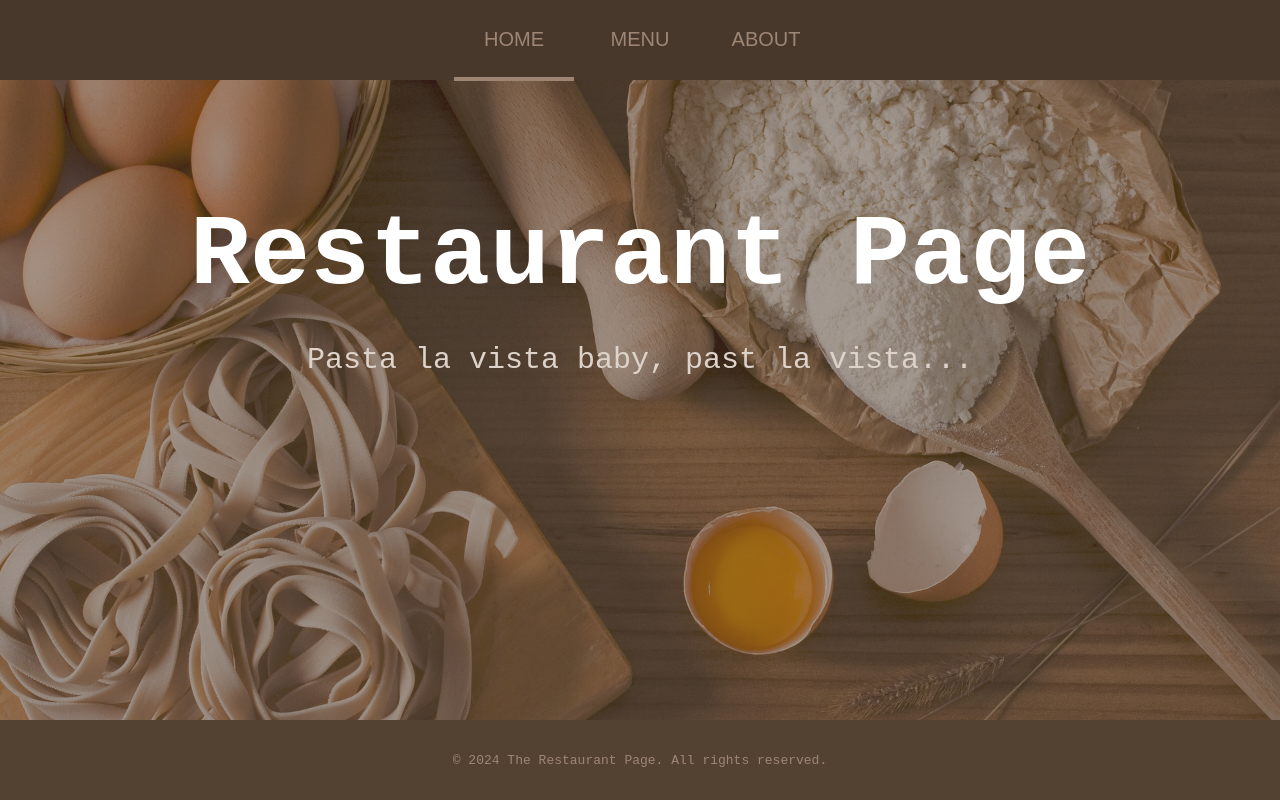
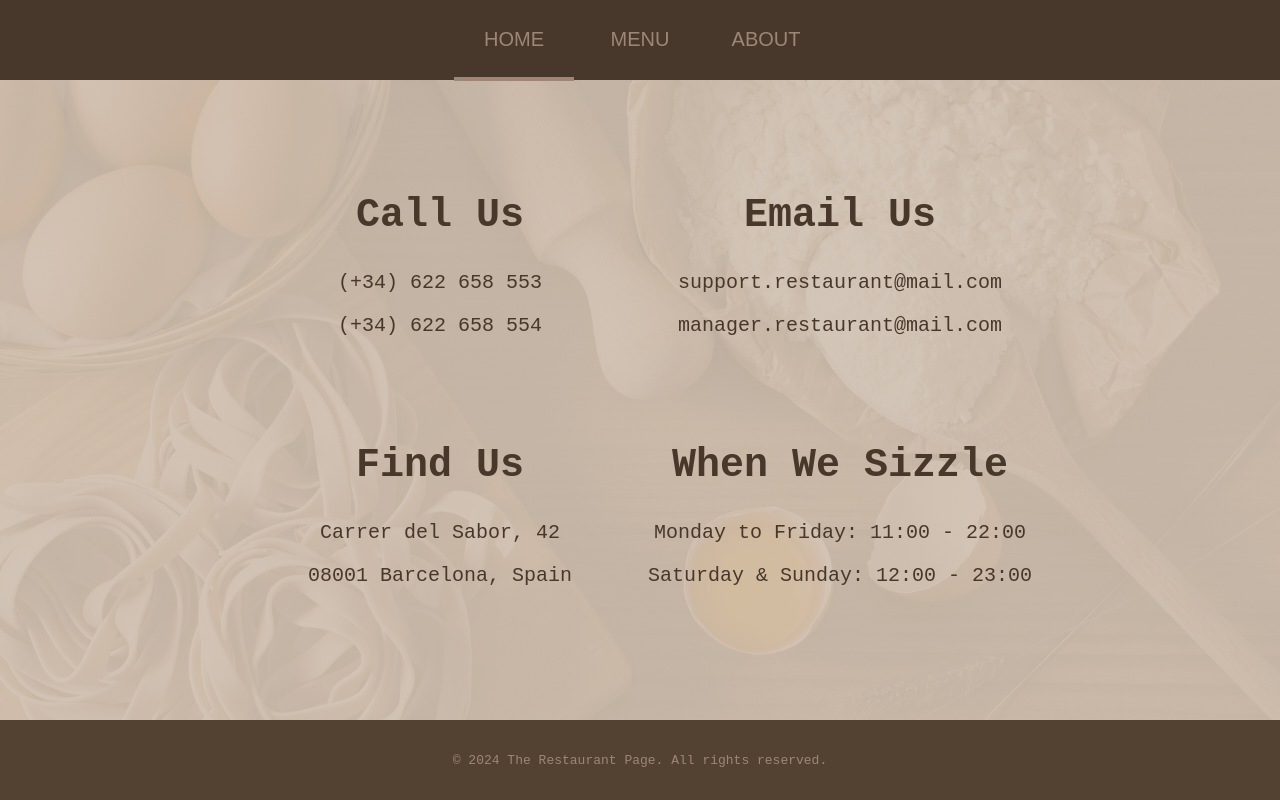
Before and after one commit to tutti-hub/restaurant-page, a website built with webpack: page index.html in a window 1280 px wide. Built offline with nearby package versions, Linux system fonts and the light colour scheme.

Commit message:
wip: about page markup

```diff
--- a/index.html
+++ b/index.html
@@ -17,23 +17,35 @@
         </header>
 
         <div id="content">
+            <div class="about">
+                <div class="contacts">
 
-            <!-- <div class="home">
-                <h1>Restaurant Page</h1>
-                <p>Pasta la vista baby, pasta la vista...</p>
-                </div> -->
+                    <div class=contact>
+                        <h2>Call Us</h2>
+                        <p>(+34) 622 658 553</p>
+                        <p>(+34) 622 658 554</p>
+                    </div>
 
-                <!-- <div class="menu">
-                    <h2>Menu:</h2>
-                    <div class="menu-list">
-                    <div class="dish">
-                    <div class="dish-title">Lorem ipsum dolor sitdiv</div>
-                    <div class="dish-description">Lorem ipsum dolor amet consectetur adipisicing.</div>
-                    <div class="dish-region">Lorem</div>
-                    <div class="dish-price">9</div>
+                    <div class=contact>
+                        <h2>Email Us</h2>
+                        <p>support.restaurant@mail.com</p>
+                        <p>manager.restaurant@mail.com</p>
                     </div>
+
+                    <div class="contact">
+                        <h2>Find Us</h2>
+                        <p>Carrer del Sabor, 42</p>
+                        <p>08001 Barcelona, Spain</p>
                     </div>
-                    </div> -->
+
+                    <div class="contact">
+                        <h2>When We Sizzle</h2>
+                        <p>Monday to Friday: 11:00 - 22:00</p>
+                        <p>Saturday & Sunday: 12:00 - 23:00</p>
+                    </div>
+                </div>
+
+            </div>
         </div>
         <footer>
             <p>
--- /dev/null
+++ b/src/about.js
@@ -0,0 +1,8 @@
+const aboutPage = document.createElement('div');
+aboutPage.classList.add('about');
+
+
+
+
+
+export { aboutPage };
--- a/src/index.js
+++ b/src/index.js
@@ -1,20 +1,22 @@
 import { pastas } from './pastas.js';
 import { homePage } from './home.js';
 import { menuPage } from './menu.js';
+import { aboutPage } from './about.js';
 
 require('./styles/styles.css');
 require('./styles/header.css');
 require('./styles/footer.css');
 require('./styles/home.css');
 require('./styles/menu.css');
-
+require('./styles/about.css');
 
 const homeBtn = document.querySelector('#home-btn');
 const menuBtn = document.querySelector('#menu-btn');
 const aboutBtn = document.querySelector('#about-btn');
 const content = document.querySelector('#content');
 
-content.appendChild(homePage);
+//content.appendChild(homePage);
+//content.appendChild(aboutPage);
 
 homeBtn.addEventListener('click', () => {
     addActiveClass(homeBtn);
--- /dev/null
+++ b/src/styles/about.css
@@ -0,0 +1,37 @@
+.about {
+	background-color: rgb(208, 193, 178);
+	background-image: linear-gradient(
+			rgba(208, 193, 178, 0.9),
+			rgba(208, 193, 178, 0.9)
+		),
+		url('../assets/images/bg.jpg');
+	background-size: cover;
+	padding: 1rem;
+	color: #48382b;
+    height: 80vh;
+    display: flex;
+    justify-content: center;
+    align-items: center;
+}
+
+.contacts {
+    display: grid;
+    grid-template-columns: 1fr 1fr;
+    grid-template-rows: 250px 250px;
+    height: 60vh;
+    width: 800px;
+    margin: 0 auto;
+}
+
+.contact {
+    text-align: center;
+}
+
+
+.contact h2 {
+    font-size: 4rem;
+}
+
+.contact p {
+    font-size: 2rem;
+}
```
